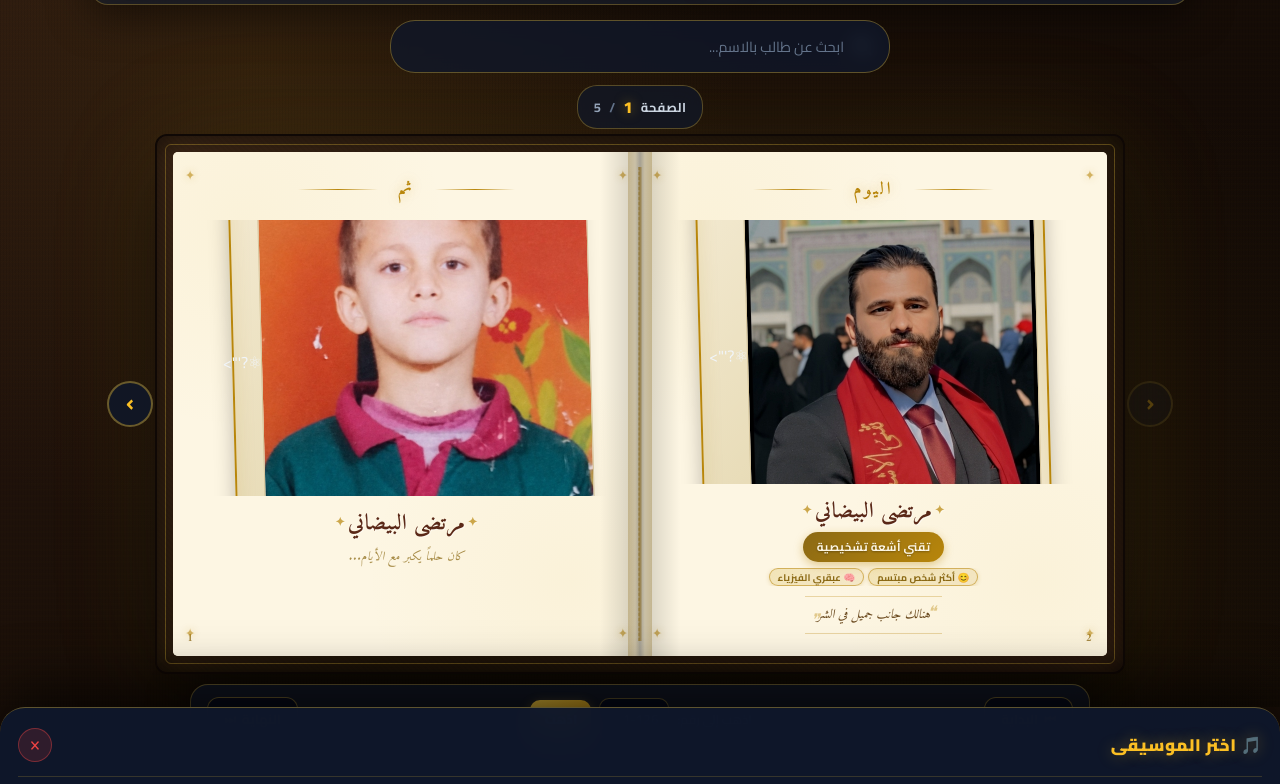
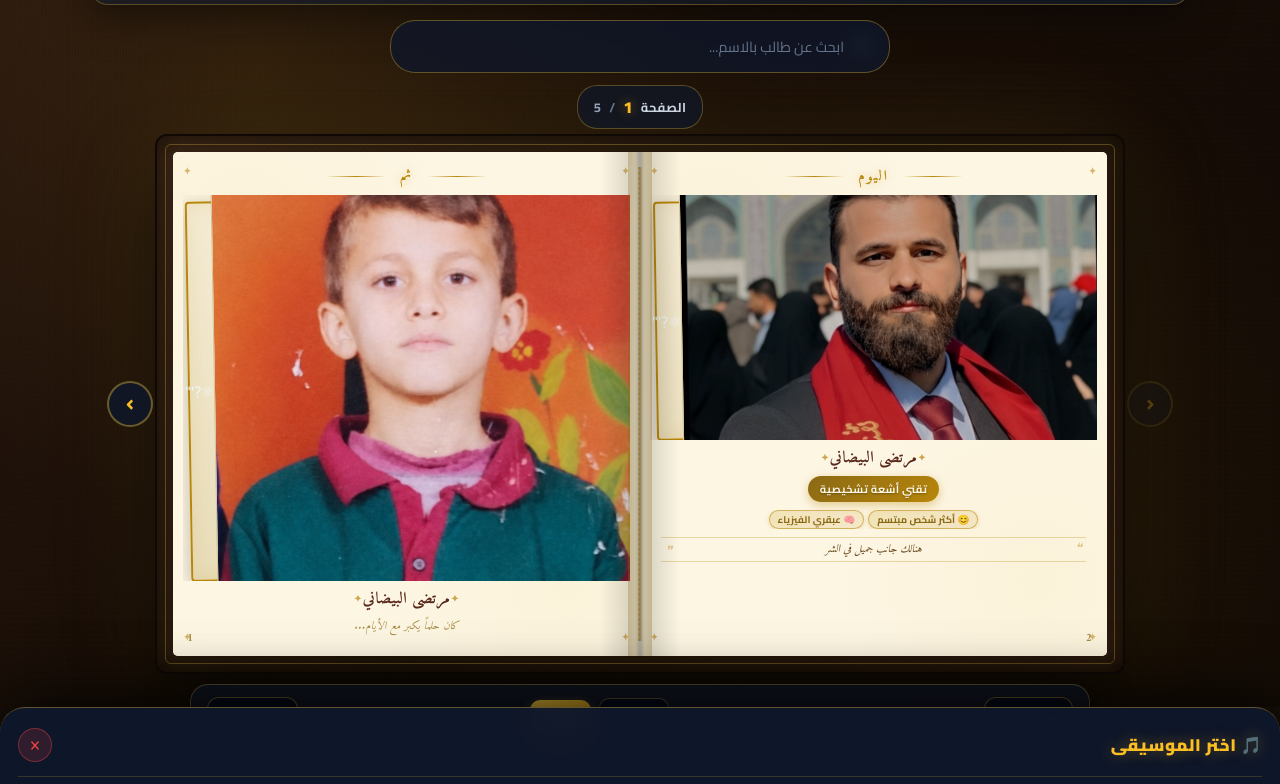
Before and after one commit to drmunthermohammed-prog/Medical-Physics, a plain HTML site: page book.html in a window 1280 px wide. Shown: the part 93-877 px from the top of the page. Drawn offline with nearby package versions, Linux system fonts and the light colour scheme; a web font is replaced by a local one.

Commit message:
Update book.css

```diff
--- a/css/book.css
+++ b/css/book.css
@@ -638,84 +638,87 @@ body.book-body {
 /* =========================================================
    محتوى الصفحة
    ========================================================= */
+/* =========================================================
+   محتوى الصفحة - تخطيط جديد
+   ========================================================= */
+
 .page-inner {
     position: relative;
     width: 100%;
     height: 100%;
-    padding: 22px 20px;
+    padding: 12px 10px 20px;
     display: flex;
     flex-direction: column;
     align-items: center;
     z-index: 2;
-}
-
-/* زخارف الزوايا */
+    gap: 4px;
+}
+
+/* ===== زخارف الزوايا ===== */
 .page-corner {
     position: absolute;
-    font-size: 0.85rem;
+    font-size: 0.72rem;
     color: #b8860b;
-    opacity: 0.6;
-    text-shadow: 0 0 8px rgba(184, 134, 11, 0.6);
+    opacity: 0.55;
     pointer-events: none;
 }
-
-.page-corner-tl { top: 10px; right: 12px; }
-.page-corner-tr { top: 10px; left: 12px; }
-.page-corner-bl { bottom: 10px; right: 12px; }
-.page-corner-br { bottom: 10px; left: 12px; }
-
-/* ترويسة الصفحة */
+.page-corner-tl { top: 8px; right: 10px; }
+.page-corner-tr { top: 8px; left: 10px; }
+.page-corner-bl { bottom: 8px; right: 10px; }
+.page-corner-br { bottom: 8px; left: 10px; }
+
+/* ===== الترويسة ===== */
 .page-header {
-    display: flex;
-    align-items: center;
-    gap: 12px;
-    margin-bottom: 15px;
+    flex: 0 0 auto;
+    display: flex;
+    align-items: center;
+    gap: 8px;
     width: 100%;
     justify-content: center;
+    margin-bottom: 2px;
 }
 
 .header-line {
     flex: 1;
     height: 1px;
     background: linear-gradient(90deg, transparent, #b8860b, transparent);
-    max-width: 80px;
+    max-width: 60px;
 }
 
 .header-label {
     font-family: 'Aref Ruqaa', 'Amiri', serif;
-    font-size: 1.1rem;
+    font-size: 0.9rem;
     color: #b8860b;
     font-weight: 700;
-    letter-spacing: 3px;
-    text-shadow: 0 0 12px rgba(184, 134, 11, 0.4);
-    padding: 0 8px;
-}
-
-
+    letter-spacing: 2px;
+    padding: 0 6px;
+    text-shadow: 0 0 10px rgba(184, 134, 11, 0.4);
+}
+
+/* =========================================================
+   إطار الصورة (مشترك)
+   ========================================================= */
 .photo-wrapper {
-    flex: 1;
     width: 100%;
+    min-height: 0;
     display: flex;
     align-items: center;
     justify-content: center;
-    padding: 8px;
-    min-height: 0;
-    max-height: 60%; /* منع الصورة من أخذ كل المساحة */
+    padding: 3px 5px;
     overflow: hidden;
 }
 
 .photo-frame {
-    position: relative;
-    width: 85%; /* حجم الإطار نسبة للصفحة */
-    aspect-ratio: 3 / 4; /* نسبة ثابتة للصور الشخصية */
-    padding: 8px;
+    max-width: 100%;
+    max-height: 100%;
+    padding: 5px;
     background: linear-gradient(135deg, #f5ecd5, #e8dcb8, #f5ecd5);
     border: 2px solid #b8860b;
     border-radius: 4px;
     box-shadow:
         0 6px 20px rgba(0, 0, 0, 0.25),
         inset 0 0 20px rgba(184, 134, 11, 0.15);
-    transform: rotate(-1.5deg);
+    transform: rotate(-1deg);
     transition: transform 0.4s ease;
     display: flex;
     align-items: center;
@@ -723,95 +726,133 @@ body.book-body {
 }
 
 .photo-frame:hover {
-    transform: rotate(0deg) scale(1.03);
-    box-shadow: 0 10px 30px rgba(0, 0, 0, 0.3);
+    transform: rotate(0deg) scale(1.02);
 }
 
 .photo-frame img {
     display: block;
-    width: 100%;
-    height: 100%;
-    object-fit: cover; /* يمنع تشوه الصورة ويقطع الزوائد */
+    max-width: 100%;
+    max-height: 100%;
+    width: auto;
+    height: auto;
+    object-fit: contain;
     border: 1px solid rgba(139, 105, 20, 0.3);
     border-radius: 2px;
     background: #f5ecd5;
 }
 
-.photo-frame::before {
-    content: "";
-    position: absolute;
-    top: -12px;
-    left: 50%;
-    transform: translateX(-50%) rotate(2deg);
-    width: 50%;
-    height: 24px;
-    background-color: rgba(255, 255, 255, 0.6);
-    box-shadow: 0 1px 3px rgba(0,0,0,0.1);
-    border-left: 1px dashed rgba(0,0,0,0.1);
-    border-right: 1px dashed rgba(0,0,0,0.1);
-    z-index: 5;
-}
-
-
-/* شريط الاسم */
+/* =========================================================
+   الصفحة اليسرى (الطفل) — الصورة تملأ الصفحة
+   ========================================================= */
+.book-page-left .photo-wrapper {
+    flex: 1;                    /* ← يأخذ كل المساحة المتبقية */
+}
+
+.book-page-left .name-display {
+    flex: 0 0 auto;
+    margin-top: 4px;
+    font-size: 1rem;
+    padding: 0 6px;
+}
+
+.book-page-left .page-caption {
+    flex: 0 0 auto;
+    margin-top: 2px;
+    font-size: 0.7rem;
+    opacity: 0.75;
+}
+
+/* =========================================================
+   الصفحة اليمنى (الكبير) — الصورة نصف الصفحة والنص نصفها
+   ========================================================= */
+.book-page-right .photo-wrapper {
+    flex: 0 0 52%;              /* ← 52% للصورة */
+}
+
+.book-page-right .name-display {
+    flex: 0 0 auto;
+    margin-top: 4px;
+    font-size: 1rem;
+    padding: 0 6px;
+}
+
+.book-page-right .job-badge {
+    flex: 0 0 auto;
+    margin-top: 3px;
+    font-size: 0.68rem;
+    padding: 3px 12px;
+}
+
+.book-page-right .page-awards {
+    flex: 0 0 auto;
+    margin-top: 4px;
+    max-height: 42px;
+    overflow-y: auto;
+    width: 100%;
+    padding: 0 4px;
+}
+
+.book-page-right .page-message {
+    flex: 0 1 auto;
+    margin-top: 4px;
+    font-size: 0.7rem;
+    line-height: 1.4;
+    padding: 4px 10px;
+    max-height: 55px;
+    overflow-y: auto;
+    width: 95%;
+}
+
+/* =========================================================
+   عناصر مشتركة (الأسماء)
+   ========================================================= */
 .name-display {
-    margin-top: 14px;
     font-family: 'Aref Ruqaa', 'Amiri', serif;
-    font-size: 1.35rem;
     color: #5a2817;
     font-weight: 700;
     text-align: center;
-    letter-spacing: 0.5px;
+    letter-spacing: 0.4px;
     line-height: 1.3;
     text-shadow: 1px 1px 0 rgba(255, 255, 255, 0.5);
     position: relative;
-    padding: 0 8px;
 }
 
 .name-display::before,
 .name-display::after {
     content: "✦";
     color: #b8860b;
-    font-size: 0.75rem;
+    font-size: 0.6rem;
     position: absolute;
     top: 50%;
     transform: translateY(-50%);
     opacity: 0.7;
 }
 
-.name-display::before { right: -5px; }
-.name-display::after { left: -5px; }
-
-/* شارة الوظيفة */
+.name-display::before { right: -3px; }
+.name-display::after { left: -3px; }
+
 .job-badge {
-    margin-top: 6px;
     display: inline-block;
     font-family: 'Cairo', sans-serif;
-    font-size: 0.72rem;
     font-weight: 700;
     color: #fdf6e3;
     background: linear-gradient(135deg, #8b6914, #b8860b);
-    padding: 4px 14px;
     border-radius: 15px;
     box-shadow: 0 3px 10px rgba(184, 134, 11, 0.4);
     letter-spacing: 0.3px;
     text-shadow: 0 1px 2px rgba(0, 0, 0, 0.3);
-}
-
-/* العبارة الشخصية */
+    flex: 0 0 auto;
+}
+
 .page-message {
-    margin-top: 10px;
     font-family: 'Amiri', serif;
     font-style: italic;
-    font-size: 0.82rem;
     color: #6b4a1f;
     text-align: center;
-    line-height: 1.5;
-    padding: 8px 12px;
     border-top: 1px solid rgba(184, 134, 11, 0.3);
     border-bottom: 1px solid rgba(184, 134, 11, 0.3);
-    max-width: 95%;
     position: relative;
+    flex: 0 1 auto;
 }
 
 .page-message::before,
@@ -819,23 +860,41 @@ body.book-body {
     content: "❝";
     position: absolute;
     color: rgba(184, 134, 11, 0.4);
-    font-size: 1rem;
     font-family: Georgia, serif;
 }
 
-.page-message::before { top: 2px; right: 6px; }
-.page-message::after { content: "❞"; bottom: 2px; left: 6px; }
-
-/* الحاشية الصغيرة */
+.page-message::before { top: 1px; right: 4px; font-size: 0.8rem; }
+.page-message::after { content: "❞"; bottom: 1px; left: 4px; font-size: 0.8rem; }
+
 .page-caption {
-    margin-top: 8px;
     font-family: 'Amiri', serif;
     font-style: italic;
-    font-size: 0.78rem;
     color: #8b6914;
-    opacity: 0.75;
     text-align: center;
     letter-spacing: 0.3px;
+    flex: 0 0 auto;
+}
+
+.page-awards {
+    display: flex;
+    flex-wrap: wrap;
+    gap: 4px;
+    justify-content: center;
+}
+
+.page-award-badge {
+    display: inline-block;
+    font-family: 'Cairo', sans-serif;
+    font-size: 0.58rem;
+    font-weight: 700;
+    color: #8b6914;
+    background: linear-gradient(135deg, rgba(212, 175, 55, 0.25), rgba(184, 134, 11, 0.12));
+    border: 1px solid rgba(184, 134, 11, 0.55);
+    padding: 2px 8px;
+    border-radius: 10px;
+    white-space: nowrap;
+    box-shadow: 0 1px 4px rgba(184, 134, 11, 0.25);
+    line-height: 1.3;
 }
 
 /* رقم الصفحة */
```
